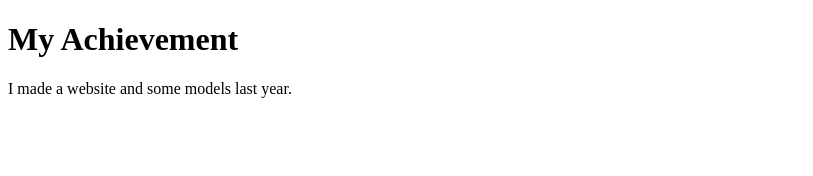
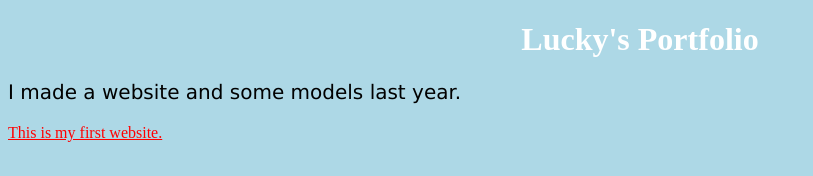
Before and after one commit to wangl-xuan/Portfolio, a plain HTML site: page index.html in a window 1280 px wide. Shown: the whole page, without its empty margins (0-813 px from the left). Drawn offline with Linux system fonts and the light colour scheme.

Commit message:
added link

```diff
--- a/index.html
+++ b/index.html
@@ -4,9 +4,11 @@
     <meta charset="UTF-8">
     <meta name="viewport" content="width=device-width, initial-scale=1.0">
     <title>Document</title>
+    <link rel="stylesheet" href="style.css">
 </head>
 <body>
-    <h1>My Achievement</h1>
+    <h1>Lucky's Portfolio</h1>
     <p>I made a website and some models last year.</p>
+    <a href="https://wangl-xuan.github.io/Lucky-Wang-year-10-website/">This is my first website.</a>
 </body>
 </html>
--- a/style.css
+++ b/style.css
@@ -0,0 +1,14 @@
+html{
+    background-color: lightblue;
+}
+h1{
+    color: white;
+    text-align: center;
+}
+p{
+    font-family: verdana;
+    font-size: 20px;
+}
+a{
+    color: red;
+}
```
